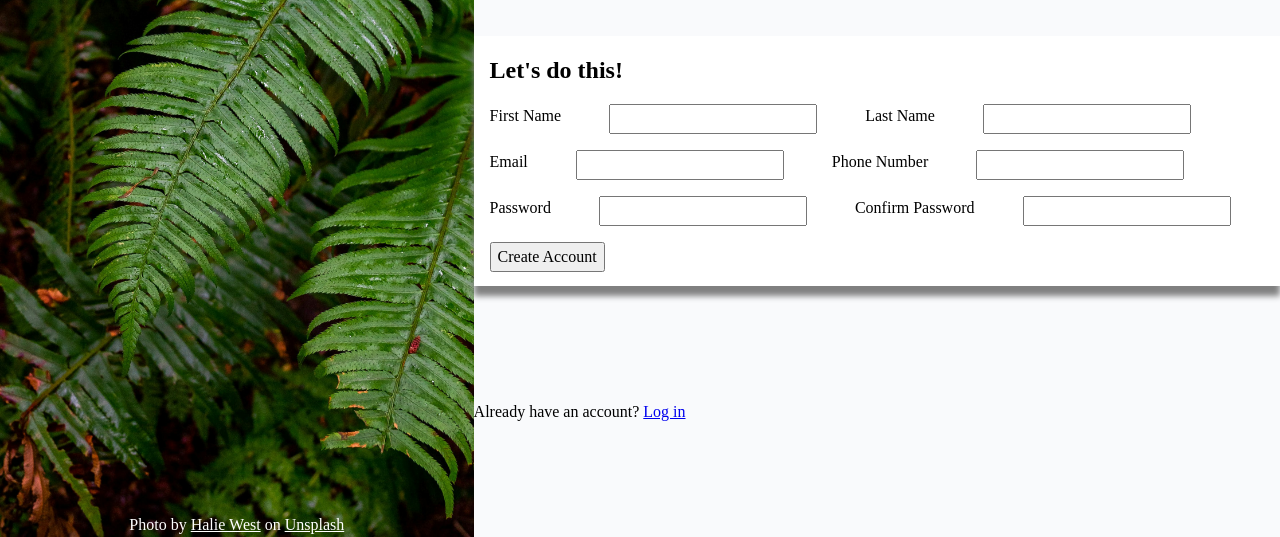
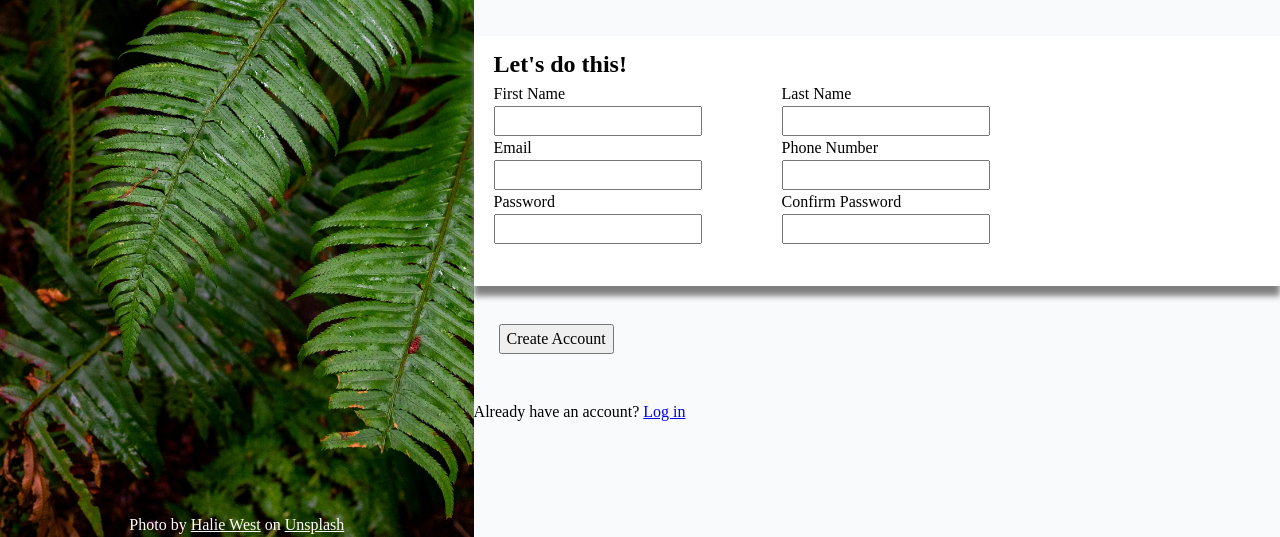
Before and after one commit to mrmiffmiff/odin-sign-up-form, a plain HTML site: page index.html in a window 1280 px wide. Shown: the part 263-800 px from the top of the page. Drawn offline with Linux system fonts and the light colour scheme.

Commit message:
kinda getting it where I want

```diff
--- a/index.html
+++ b/index.html
@@ -30,24 +30,36 @@
                 <h1>Let's do this!</h1>
                 <form action="" method="post">
                     <div>
+                        <p>
                             <label for="firstName">First Name</label>
                             <input type="text" name="firstName" id="firstName">
+                        </p>
+                        <p>
                             <label for="lastName">Last Name</label>
                             <input type="text" name="lastName" id="lastName">
+                        </p>
                     </div>
                     <div>
+                        <p>
                             <label for="address">Email</label>
                             <input type="email" name="address" id="address">
+                        </p>
+                        <p>
                             <label for="phone">Phone Number</label>
                             <input type="tel" name="phone" id="phone">
+                        </p>
                     </div>
                     <div>
+                        <p>
                             <label for="pass">Password</label>
                             <input type="password" name="pass" id="pass">
+                        </p>
+                        <p>
                             <label for="cPass">Confirm Password</label>
                             <input type="password" name="cPass" id="cPass">
+                        </p>
                     </div>
-                    <button type="submit">Create Account</button>
+                    <button type="submit" class="create">Create Account</button>
                 </form>
             </section>
             <section class="login">
--- a/style.css
+++ b/style.css
@@ -55,8 +55,7 @@
     box-shadow: 0 10px 6px grey;
     display: flex;
     flex-direction: column;
-    gap: 1rem;
-    padding: 1rem 3rem 2rem 1rem;
+    padding: 10px 10px 10px 20px;
 }
 
 form {
@@ -64,10 +63,20 @@ form {
     flex-direction: column;
     align-items: flex-start;
     justify-content: space-between;
-    gap: 1rem;
 }
 
 form div {
     display: flex;
-    gap: 3rem;
+    gap: 5rem;
 }
+
+form div p {
+    display: flex;
+    flex-direction: column;
+}
+
+.create {
+    position: relative;
+    top: 80px;
+    left: 5px;
+}
```
Lines whose indentation alone changed are shown as unchanged.
